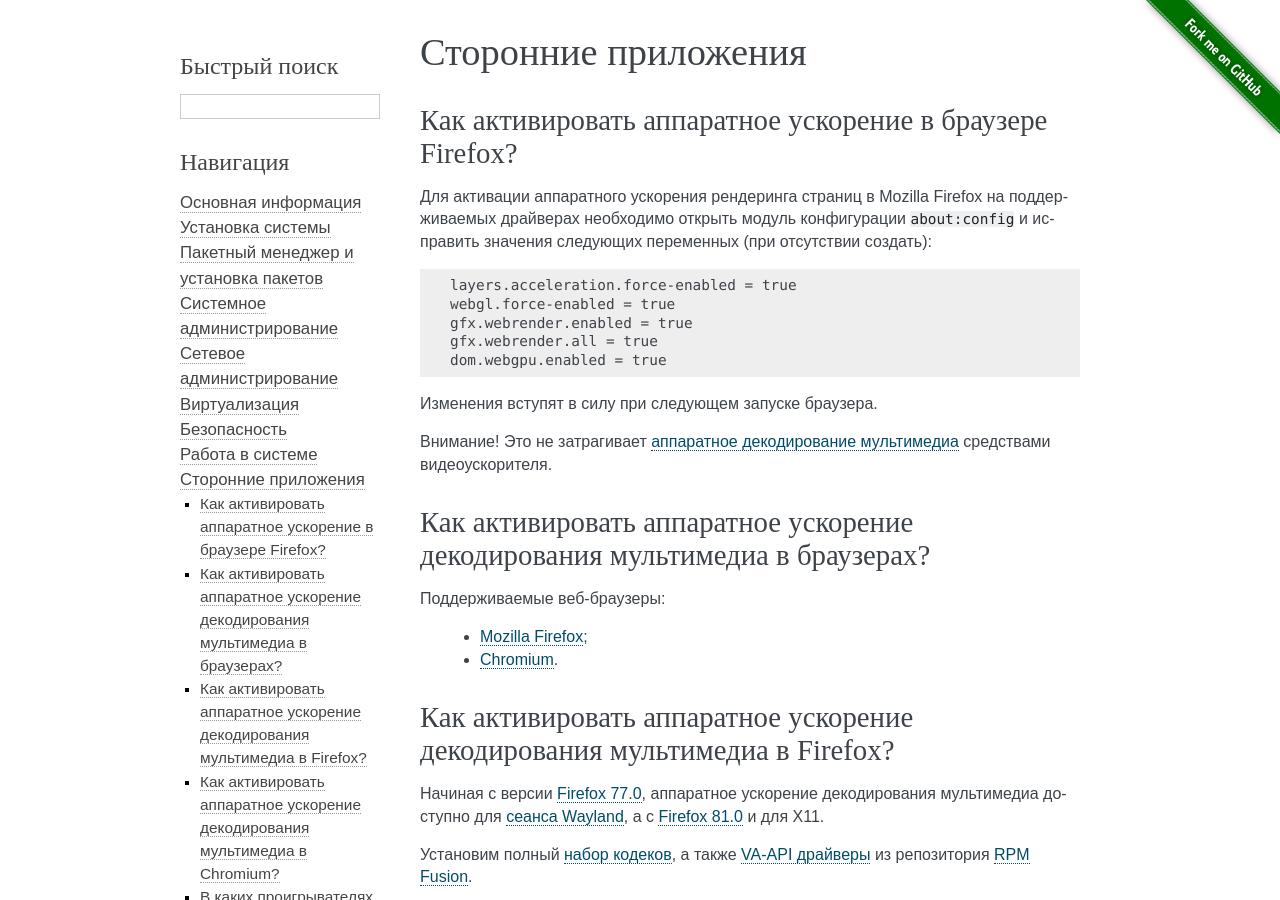
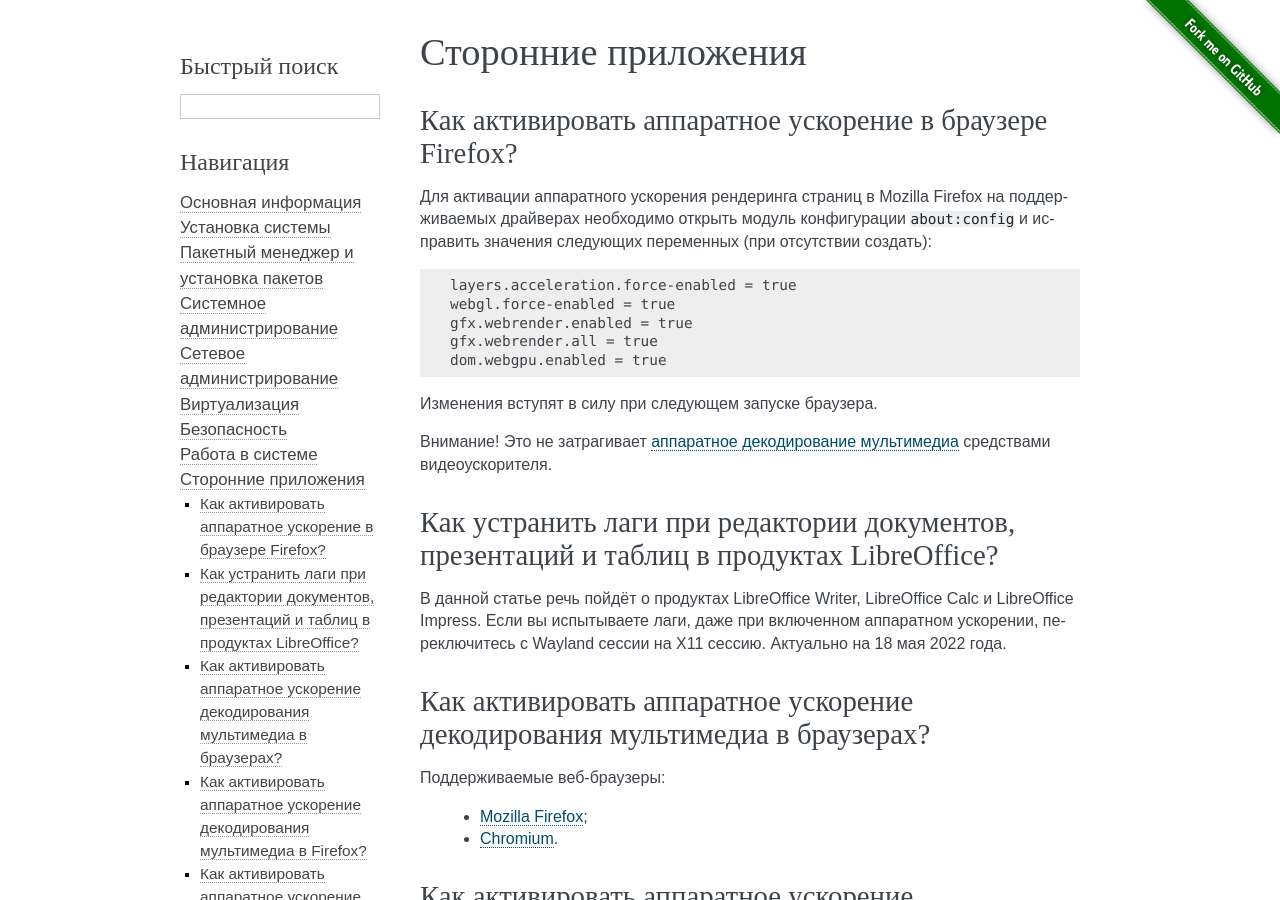
Before and after one commit to RussianFedora/FAQ, a Sphinx documentation site: the page built from source/using-applications.rst, in a window 1280 px wide and 900 px high. Built offline with Sphinx 7.4.7, drawn with Linux system fonts in a browser that asks for light colours; comment, search, counter and statistics services are not loaded.

Commit message:
Added a question about a Wayland bug while using LibreOffice

```diff
--- a/source/using-applications.rst
+++ b/source/using-applications.rst
@@ -31,6 +31,17 @@
 
 .. index:: firefox, chromium, chrome, hardware acceleration, vaapi
 .. _browser-hwaccel:
+
+Как устранить лаги при редактории документов, презентаций и таблиц в продуктах LibreOffice?
+===============================================================================
+
+В данной статье речь пойдёт о продуктах LibreOffice Writer, LibreOffice Calc и LibreOffice Impress.
+Если вы испытываете лаги, даже при включенном аппаратном ускорении, переключитесь с Wayland сессии на X11 сессию.
+Актуально на 18 мая 2022 года.
+
+.. index:: libreoffice
+.. _hwaccel-libreoffice:
+
 
 Как активировать аппаратное ускорение декодирования мультимедиа в браузерах?
 ===============================================================================
```
